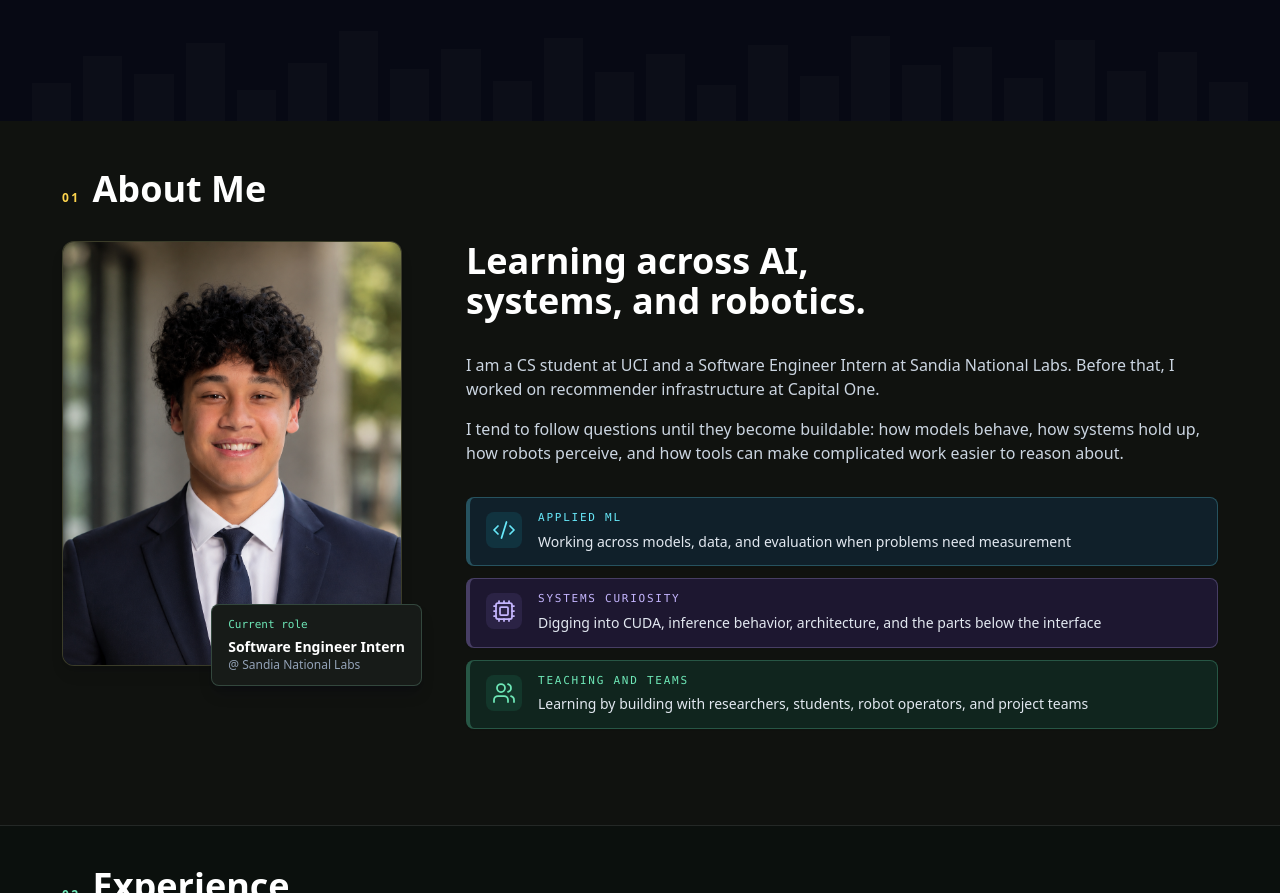
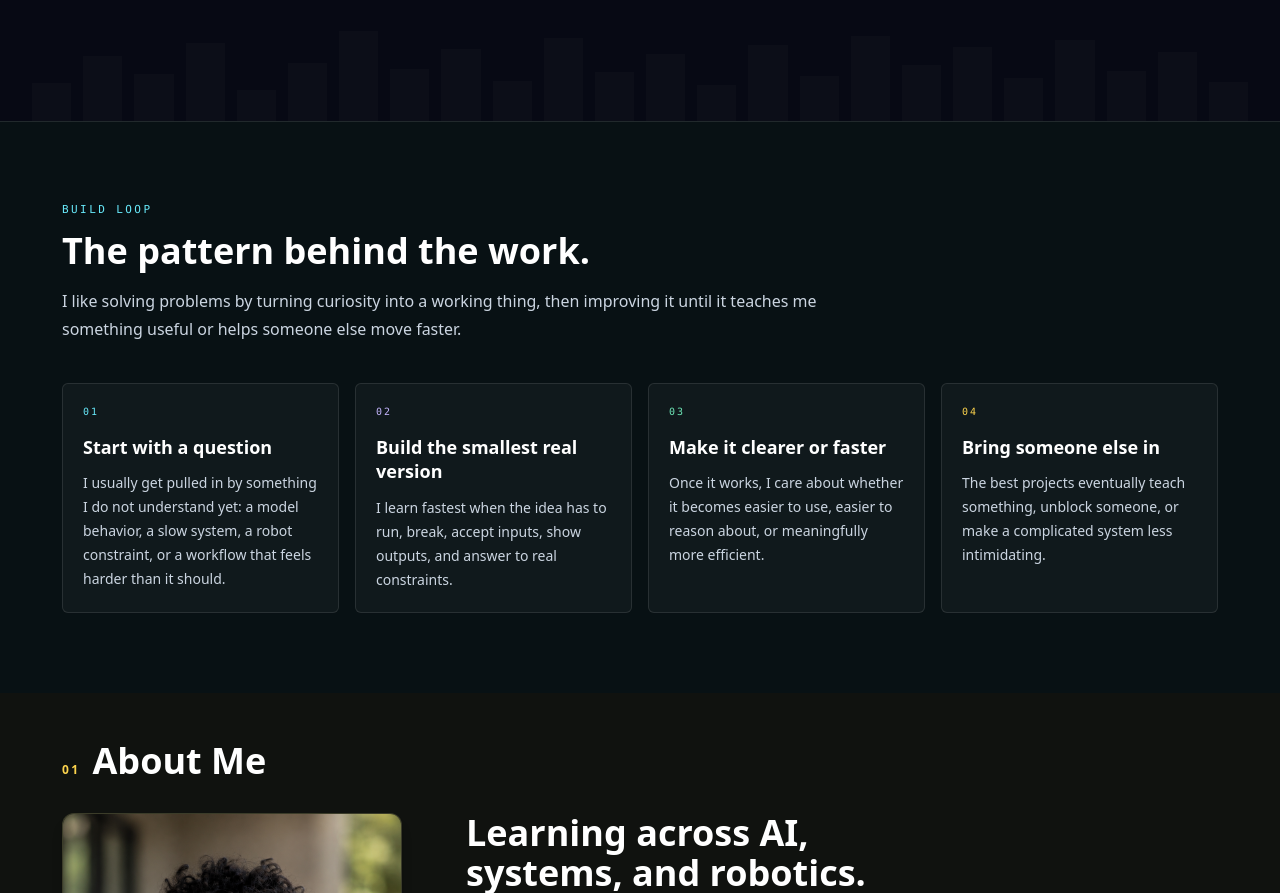
Before and after one commit to jacobhorne-jth/jacobhorne-jth.github.io, a React (Vite) app: page / in a window 1280 px wide. Shown: the part 680-1573 px from the top of the page. Built offline with nearby package versions, Linux system fonts and the light colour scheme.

Commit message:
Add personal build loop section

```diff
--- a/src/App.tsx
+++ b/src/App.tsx
@@ -1406,6 +1406,69 @@ function Hero({ onOpenTerminal }: { onOpenTerminal: () => void }) {
   );
 }
 
+// ─── Build Loop ───────────────────────────────────────────────────────────────
+
+function BuildLoopSection() {
+  const loopItems: Array<{ label: string; title: string; detail: string; tone: Tone }> = [
+    {
+      label: "01",
+      title: "Start with a question",
+      detail: "I usually get pulled in by something I do not understand yet: a model behavior, a slow system, a robot constraint, or a workflow that feels harder than it should.",
+      tone: "cyan",
+    },
+    {
+      label: "02",
+      title: "Build the smallest real version",
+      detail: "I learn fastest when the idea has to run, break, accept inputs, show outputs, and answer to real constraints.",
+      tone: "violet",
+    },
+    {
+      label: "03",
+      title: "Make it clearer or faster",
+      detail: "Once it works, I care about whether it becomes easier to use, easier to reason about, or meaningfully more efficient.",
+      tone: "emerald",
+    },
+    {
+      label: "04",
+      title: "Bring someone else in",
+      detail: "The best projects eventually teach something, unblock someone, or make a complicated system less intimidating.",
+      tone: "amber",
+    },
+  ];
+
+  return (
+    <section id="build-loop" className="border-t border-black/5 bg-[#f4f8f7] py-20 scroll-mt-16 dark:border-white/10 dark:bg-[#081114]">
+      <div className="mx-auto max-w-[1220px] px-6 md:px-8">
+        <div className="mb-10 max-w-3xl">
+          <p className="font-mono text-[11px] uppercase tracking-[0.22em] text-cyan-700 dark:text-cyan-300">Build Loop</p>
+          <h2 className="mt-3 text-3xl font-semibold leading-tight text-gray-950 dark:text-white md:text-4xl">
+            The pattern behind the work.
+          </h2>
+          <p className="mt-4 text-base leading-7 text-gray-600 dark:text-slate-300">
+            I like solving problems by turning curiosity into a working thing, then improving it until it teaches me something useful or helps someone else move faster.
+          </p>
+        </div>
+
+        <div className="grid gap-4 md:grid-cols-4">
+          {loopItems.map(item => {
+            const tone = toneStyles[item.tone];
+            return (
+              <div
+                key={item.label}
+                className="rounded-md border border-gray-200/80 bg-white/80 p-5 shadow-[0_1px_0_rgba(15,23,42,0.04)] dark:border-white/10 dark:bg-white/[0.035]"
+              >
+                <p className={`font-mono text-[10px] uppercase tracking-[0.2em] ${tone.text}`}>{item.label}</p>
+                <h3 className="mt-4 text-lg font-semibold leading-snug text-gray-950 dark:text-white">{item.title}</h3>
+                <p className="mt-3 text-sm leading-6 text-gray-600 dark:text-slate-300">{item.detail}</p>
+              </div>
+            );
+          })}
+        </div>
+      </div>
+    </section>
+  );
+}
+
 // ─── About Me ─────────────────────────────────────────────────────────────────
 
 function AboutSection() {
@@ -1813,6 +1876,7 @@ export default function App() {
       {terminalOpen && <Terminal onClose={closeTerminal} />}
       <Navbar onOpenTerminal={openTerminal} darkMode={darkMode} onToggleDark={() => setDarkMode(v => !v)} />
       <Hero onOpenTerminal={openTerminal} />
+      <BuildLoopSection />
       <AboutSection />
       <ExperienceSection />
       <ProjectsSection />
```
